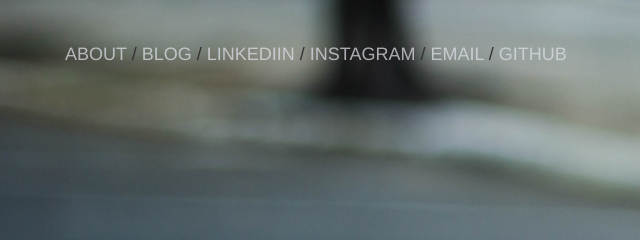
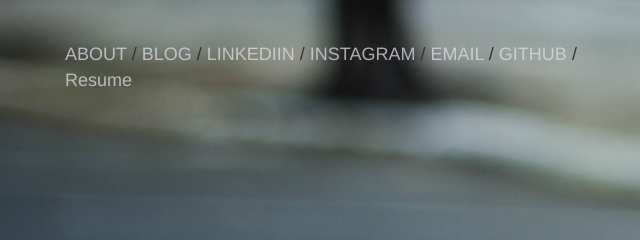
Before and after one commit to gil27/gil, a plain HTML site: page index.html in a window 1280 px wide. Shown: the part 328-568 px from the top of the page, 20-660 px from the left. Drawn offline with nearby package versions, Linux system fonts and the light colour scheme.

Commit message:
adding resume

```diff
--- a/index.html
+++ b/index.html
@@ -32,8 +32,8 @@
       </header>
       <section class="links">
         <span><a href="about">ABOUT</a></span> / <span><a href="http://blog.gilgomes.com.br">BLOG</a></span> / <span><a href="https://br.linkedin.com/in/gilgomes
-">LINKEDIIN</a></span> / <span><a href="https://www.instagram.com/gilgomesp/">INSTAGRAM</a></span> / <span><a href="mailto:gilgomesp@gmail.com">EMAIL</a></span> / <span><a href="https://github.com/gil27">GITHUB</a></span>
-      </section>
+">LINKEDIIN</a></span> / <span><a href="https://www.instagram.com/gilgomesp/">INSTAGRAM</a></span> / <span><a href="mailto:gilgomesp@gmail.com">EMAIL</a></span> / <span><a href="https://github.com/gil27">GITHUB</a></span> / <span><a href="https://www.dropbox.com/s/hue1uqfvplnks9o/resume-en-site.pdf?dl=0">Resume</a></span>
+</section>
     </div>
   </div>
 </body>
```
